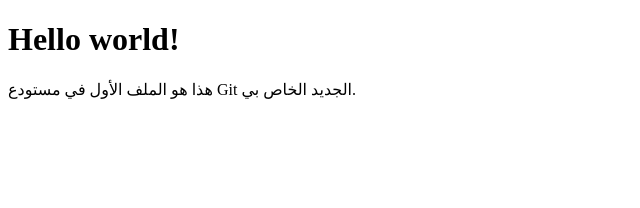
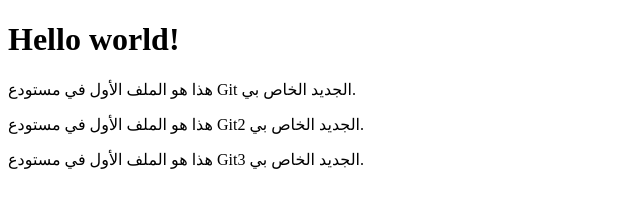
Before and after one commit to msoulation/newrepo, a plain HTML site: page index.html in a window 1280 px wide. Shown: the whole page, without its empty margins (0-640 px from the left). Drawn offline with Linux system fonts and the light colour scheme.

Commit message:
add more code

```diff
--- a/index.html
+++ b/index.html
@@ -7,6 +7,8 @@
 
 <h1>Hello world!</h1>
 <p>هذا هو الملف الأول في مستودع Git الجديد الخاص بي.</p>
+<p>هذا هو الملف الأول في مستودع Git2 الجديد الخاص بي.</p>
+<p>هذا هو الملف الأول في مستودع Git3 الجديد الخاص بي.</p>
 
 </body>
 </html>
```
Also changed, not shown: 1 other file.
